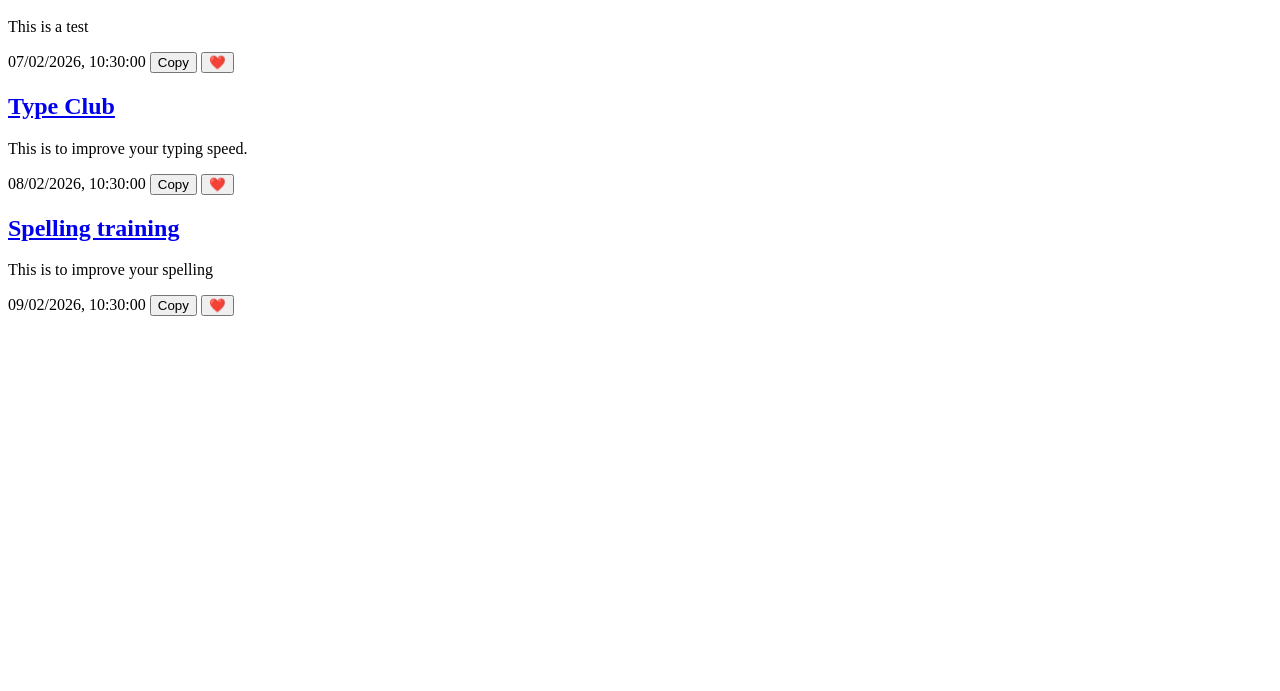
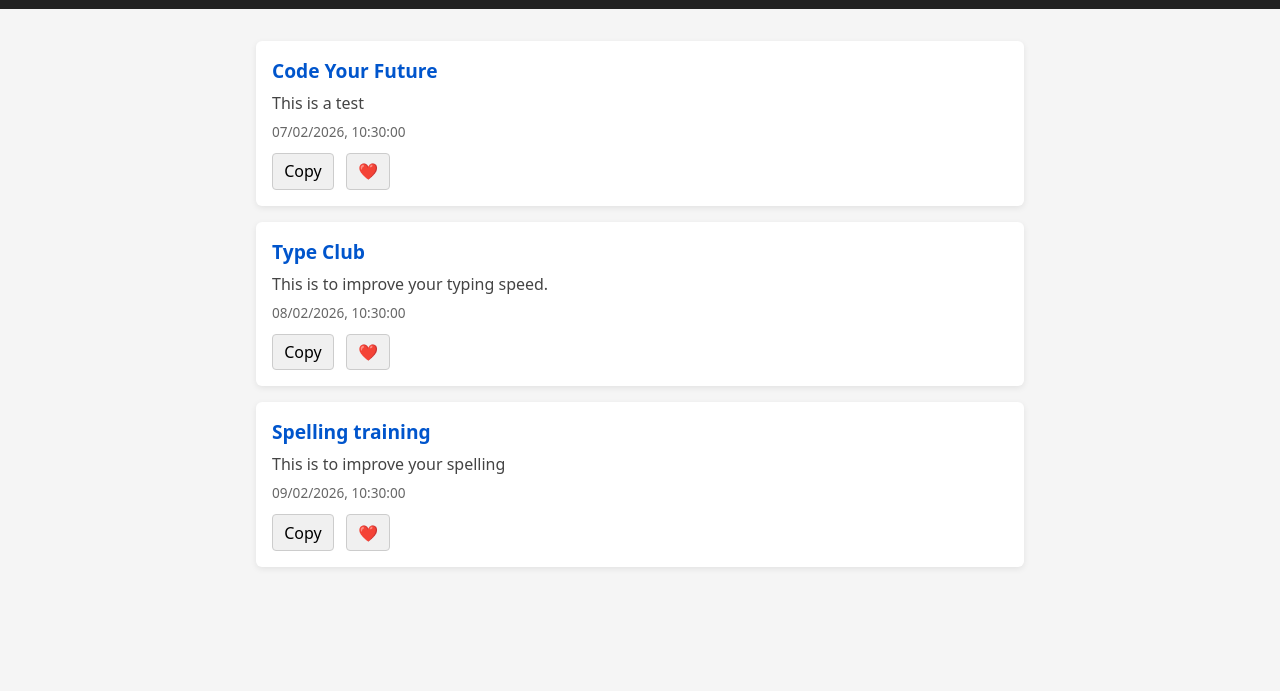
Before and after one commit to TzeMingHo/Project-shared-Bookmarks, a plain HTML site: page index.html in a window 1280 px wide. Shown: the part 109-800 px from the top of the page. Drawn offline with Linux system fonts and the light colour scheme.

Commit message:
add style for the page

```diff
--- a/index.html
+++ b/index.html
@@ -5,13 +5,14 @@
     <meta name="viewport" content="width=device-width, initial-scale=1.0" />
     <title>Shared-Bookmarks</title>
     <script type="module" src="script.js"></script>
+     <link href="style.css" rel="stylesheet" />
   </head>
   <body>
     <header>
       <h1>This is a header</h1>
     </header>
     <main>
-      <div id="root">
+      <div id="root"></div>
       <template id="bookmark-card-template">
         <article class="bookmark-card" data-bookmark-id="">
           <h2 class="bookmark-title">
@@ -26,7 +27,6 @@
           <button type="button" class="like-btn">❤️</button>
         </article>
       </template>
-      </div>
     </main>
   </body>
 </html>
--- a/script.js
+++ b/script.js
@@ -42,7 +42,7 @@ window.onload = function () {
   const rootElm = document.getElementById("root");
   const bookmarks = allBookmarks.map(bookmarkCard);
   rootElm.append(...bookmarks);
-  root.addEventListener("click", handleBookmarkClick);
+  rootElm.addEventListener("click", handleBookmarkClick);
 };
 
 function bookmarkCard({
--- /dev/null
+++ b/style.css
@@ -0,0 +1,80 @@
+/* Reset-ish */
+* {
+  box-sizing: border-box;
+}
+
+body {
+  margin: 0;
+  font-family: system-ui, Arial, sans-serif;
+  background-color: #f5f5f5;
+  color: #222;
+}
+
+header {
+  background: #222;
+  color: white;
+  padding: 1rem;
+}
+
+main {
+  max-width: 800px;
+  margin: 2rem auto;
+  padding: 0 1rem;
+}
+
+/* Bookmark card */
+.bookmark-card {
+  background: white;
+  border-radius: 6px;
+  padding: 1rem;
+  margin-bottom: 1rem;
+  box-shadow: 0 2px 6px rgba(0, 0, 0, 0.08);
+}
+
+.bookmark-title {
+  margin: 0 0 0.5rem;
+  font-size: 1.2rem;
+}
+
+.bookmark-link {
+  text-decoration: none;
+  color: #0055cc;
+}
+
+.bookmark-link:hover {
+  text-decoration: underline;
+}
+
+.bookmark-description {
+  margin: 0.5rem 0;
+  color: #444;
+}
+
+.created-time {
+  display: block;
+  font-size: 0.85rem;
+  color: #666;
+  margin-bottom: 0.75rem;
+}
+
+/* Buttons */
+button {
+  font: inherit;
+  padding: 0.4rem 0.7rem;
+  border-radius: 4px;
+  border: 1px solid #ccc;
+  background: #f0f0f0;
+  cursor: pointer;
+}
+
+button:hover {
+  background: #e6e6e6;
+}
+
+.copy-btn {
+  margin-right: 0.5rem;
+}
+
+.like-btn {
+  color: #c00;
+}
```
Lines whose indentation alone changed are shown as unchanged.
